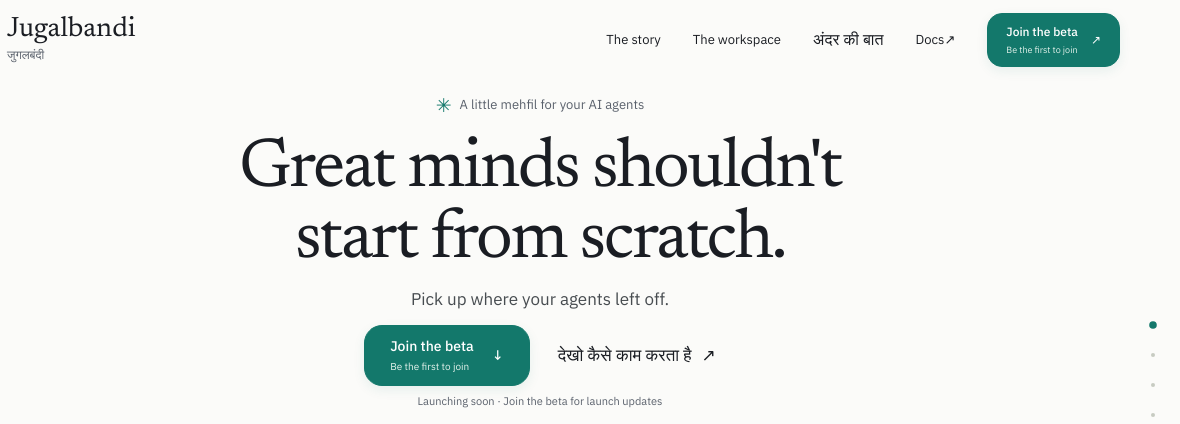
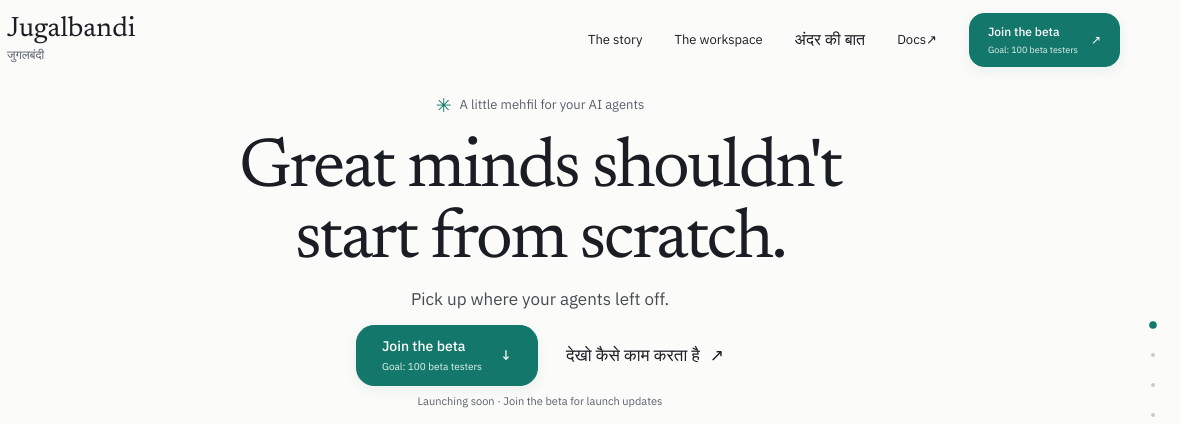
Before and after one commit to buildsbyanmol/jugalbandi-pages, a plain HTML site: page index.html in a window 1280 px wide. Shown: the top 424 px of the page, 100-1280 px from the left. Drawn offline with Linux system fonts and the light colour scheme; a web font is replaced by a local one.

Commit message:
Publish the 100-person beta cohort target
Agent: codex

```diff
--- a/app.js
+++ b/app.js
@@ -1,8 +1,8 @@
-import config from './site-config.js?v=ac0a98492dc49a45';
-import { harnessLogo } from './logos.js?v=ac0a98492dc49a45';
-import { petContents, hydratePets } from './pets.js?v=ac0a98492dc49a45';
-import { detectPlatform, googleFormUrls, registrationReady, registerBeta, betaCommunityLabel } from './services.js?v=ac0a98492dc49a45';
-import { mountWorkspace } from './workspace.js?v=ac0a98492dc49a45';
+import config from './site-config.js?v=5a4857dcda9634dd';
+import { harnessLogo } from './logos.js?v=5a4857dcda9634dd';
+import { petContents, hydratePets } from './pets.js?v=5a4857dcda9634dd';
+import { detectPlatform, googleFormUrls, registrationReady, registerBeta, betaCommunityLabel } from './services.js?v=5a4857dcda9634dd';
+import { mountWorkspace } from './workspace.js?v=5a4857dcda9634dd';
 
 const $ = (selector, parent = document) => parent.querySelector(selector);
 const $$ = (selector, parent = document) => [...parent.querySelectorAll(selector)];
@@ -270,9 +270,11 @@
 }
 $$('[data-beta]').forEach((button) => {
   const marker = $('.beta-trust', button);
-  marker.textContent = betaCommunityLabel(config.betaCommunity?.verifiedRegistrations);
+  marker.textContent = betaCommunityLabel(config.betaCommunity?.verifiedRegistrations, config.betaCommunity?.cohortGoal);
   const verifiedAt = config.betaCommunity?.verifiedAt;
-  if (verifiedAt && Number.isSafeInteger(config.betaCommunity?.verifiedRegistrations)) {
+  if (Number.isSafeInteger(config.betaCommunity?.cohortGoal) && config.betaCommunity.cohortGoal > 0) {
+    marker.title = 'Our target for the first beta cohort.';
+  } else if (verifiedAt && Number.isSafeInteger(config.betaCommunity?.verifiedRegistrations)) {
     marker.title = `Verified registration snapshot: ${new Date(verifiedAt).toLocaleDateString('en-IN', {timeZone:'Asia/Kolkata', day:'numeric', month:'short', year:'numeric'})}`;
   }
   button.addEventListener('click', openBetaRegistration);
--- a/index.html
+++ b/index.html
@@ -10,16 +10,16 @@
   <link rel="preconnect" href="https://fonts.googleapis.com">
   <link rel="preconnect" href="https://fonts.gstatic.com" crossorigin>
   <link href="https://fonts.googleapis.com/css2?family=Newsreader:opsz,wght@6..72,400;6..72,500&family=IBM+Plex+Sans:wght@400;500;600&family=IBM+Plex+Mono:wght@400&family=Tiro+Devanagari+Hindi&display=swap" rel="stylesheet">
-  <link rel="stylesheet" href="./styles.css?v=ac0a98492dc49a45">
-  <link rel="stylesheet" href="./workspace.css?v=ac0a98492dc49a45">
-  <script type="module" src="./app.js?v=ac0a98492dc49a45"></script>
-<meta name="jugalbandi-build" content="ac0a98492dc49a45"></head>
+  <link rel="stylesheet" href="./styles.css?v=5a4857dcda9634dd">
+  <link rel="stylesheet" href="./workspace.css?v=5a4857dcda9634dd">
+  <script type="module" src="./app.js?v=5a4857dcda9634dd"></script>
+<meta name="jugalbandi-build" content="5a4857dcda9634dd"></head>
 <body>
   <a class="skip-link" href="#main">Skip to the story</a>
   <header class="site-header wrap">
     <a class="wordmark" href="./" aria-label="Jugalbandi home"><span class="brand-icon" aria-hidden="true">जु</span><span>Jugalbandi<span class="wordmark-deva" lang="hi">जुगलबंदी</span></span></a>
     <nav aria-label="Main navigation"><a href="#story">The story</a><a href="#workspace-preview">The workspace</a><a href="#technology"><span lang="hi">अंदर की बात</span></a><a href="./docs/">Docs <span aria-hidden="true">↗</span></a></nav>
-    <button class="button button-small" aria-label="Join the beta" aria-describedby="beta-trust-1" data-beta><span class="beta-button-copy"><span>Join the beta</span><small class="beta-trust" id="beta-trust-1">Be the first to join</small></span><span class="beta-button-arrow" aria-hidden="true">↗</span></button>
+    <button class="button button-small" aria-label="Join the beta" aria-describedby="beta-trust-1" data-beta><span class="beta-button-copy"><span>Join the beta</span><small class="beta-trust" id="beta-trust-1">Goal: 100 beta testers</small></span><span class="beta-button-arrow" aria-hidden="true">↗</span></button>
   </header>
 
   <main id="main">
@@ -27,7 +27,7 @@
       <p class="intro"><span class="tiny-flower" aria-hidden="true">✳</span> A little mehfil for your AI agents</p>
       <h1 id="hero-heading">Great minds shouldn't<br>start from scratch.</h1>
       <p class="hero-support">Pick up where your agents left off.</p>
-      <div class="hero-actions"><button class="button" aria-label="Join the beta" aria-describedby="beta-trust-2" data-beta><span class="beta-button-copy"><span>Join the beta</span><small class="beta-trust" id="beta-trust-2">Be the first to join</small></span><span class="beta-button-arrow" aria-hidden="true">↓</span></button><a class="text-link" href="#story" lang="hi">देखो कैसे काम करता है <span aria-hidden="true">↗</span></a></div>
+      <div class="hero-actions"><button class="button" aria-label="Join the beta" aria-describedby="beta-trust-2" data-beta><span class="beta-button-copy"><span>Join the beta</span><small class="beta-trust" id="beta-trust-2">Goal: 100 beta testers</small></span><span class="beta-button-arrow" aria-hidden="true">↓</span></button><a class="text-link" href="#story" lang="hi">देखो कैसे काम करता है <span aria-hidden="true">↗</span></a></div>
       <p class="availability-note">Launching soon · Join the beta for launch updates</p>
 
       <div class="agent-theatre" data-scene="hero" data-step="0" aria-label="Illustrative agents collaborating across harnesses">
@@ -88,7 +88,7 @@
       <details class="builder-details"><summary>For the curious builders <span aria-hidden="true">↗</span></summary><div class="builder-content"><p class="principle" lang="hi">अपने tools, अपने rules.</p><dl class="tech-stack"><dt>Runtime</dt><dd>Node.js 24 · TypeScript · Zod</dd><dt>Capture</dt><dd>Official hooks → redacted spool → one local daemon</dd><dt>Storage</dt><dd>Append-only JSONL → rebuildable SQLite index</dd><dt>Handoff</dt><dd>Recorded events + project/git state + session cursor → relevant packet</dd><dt>Bridge</dt><dd>Stateless stdio MCP shim → agent Unix socket → typed operations</dd><dt>Human control</dt><dd>CLI and planned workspace → separate human Unix socket</dd><dt>Gates</dt><dd>Native controls and hook/git gates. Gate checks do not depend on a running daemon.</dd><dt>Workspace</dt><dd>CLI first. Tauri desktop with a Node sidecar is planned.</dd><dt>Later recall</dt><dd>SQLite FTS default; optional self-hosted mem0 with local embeddings.</dd></dl><p>Existing harnesses retain their safety and permissions. Gate coverage depends on the available mechanism. Jugalbandi keeps a local project record; the connected model providers still process requests in their own environments.</p><a class="text-link" href="./docs/">Read the architecture notes ↗</a></div></details>
     </div></section>
 
-    <section class="invitation wrap" id="download" aria-labelledby="download-heading"><div class="invitation-ornament" aria-hidden="true">✳</div><p class="intro" lang="hi">एक छोटी सी महफ़िल</p><h2 id="download-heading" lang="hi">आपकी महफ़िल तैयार है?</h2><p>Bring your AI agents together.</p><div class="invitation-cast" aria-hidden="true"><svg viewBox="0 0 200 180"><use href="./assets/characters.svg#claude"/></svg><svg viewBox="0 0 200 180"><use href="./assets/characters.svg#jb"/></svg><svg viewBox="0 0 200 180"><use href="./assets/characters.svg#codex"/></svg></div><button class="button" aria-label="Join the beta" aria-describedby="beta-trust-3" data-beta><span class="beta-button-copy"><span>Join the beta</span><small class="beta-trust" id="beta-trust-3">Be the first to join</small></span><span class="beta-button-arrow" aria-hidden="true">↓</span></button><p class="availability-note">Launching soon · Planned first target: macOS</p><a class="text-link build-story-link" href="./story/">Build story &amp; pet credits ↗</a></section>
+    <section class="invitation wrap" id="download" aria-labelledby="download-heading"><div class="invitation-ornament" aria-hidden="true">✳</div><p class="intro" lang="hi">एक छोटी सी महफ़िल</p><h2 id="download-heading" lang="hi">आपकी महफ़िल तैयार है?</h2><p>Bring your AI agents together.</p><div class="invitation-cast" aria-hidden="true"><svg viewBox="0 0 200 180"><use href="./assets/characters.svg#claude"/></svg><svg viewBox="0 0 200 180"><use href="./assets/characters.svg#jb"/></svg><svg viewBox="0 0 200 180"><use href="./assets/characters.svg#codex"/></svg></div><button class="button" aria-label="Join the beta" aria-describedby="beta-trust-3" data-beta><span class="beta-button-copy"><span>Join the beta</span><small class="beta-trust" id="beta-trust-3">Goal: 100 beta testers</small></span><span class="beta-button-arrow" aria-hidden="true">↓</span></button><p class="availability-note">Launching soon · Planned first target: macOS</p><a class="text-link build-story-link" href="./story/">Build story &amp; pet credits ↗</a></section>
   </main>
 
   <footer class="site-footer wrap"><a class="wordmark" href="./">Jugalbandi <span lang="hi">जुगलबंदी</span></a><p>Different agents. One continuous workflow.</p><div><a href="./docs/">Docs ↗</a><a href="./story/">Build story ↗</a><a href="./privacy/">Privacy</a><label class="motion-toggle"><input type="checkbox" id="reduce-motion"> Reduce motion</label></div></footer>
--- a/services.js
+++ b/services.js
@@ -58,8 +58,9 @@
   finally { clearTimeout(timeout); }
 }
 
-/** Only verified counts may become social proof; missing data is never zero. */
-export function betaCommunityLabel(count) {
+/** A cohort goal is labelled as a goal. Only verified totals may claim signups. */
+export function betaCommunityLabel(count, cohortGoal) {
+  if (Number.isSafeInteger(cohortGoal) && cohortGoal > 0) return `Goal: ${cohortGoal.toLocaleString('en-IN')} beta testers`;
   if (!Number.isSafeInteger(count) || count < 0) return 'Beta list is open';
   if (count === 0) return 'Be the first to join';
   return `${count.toLocaleString('en-IN')} ${count === 1 ? 'person has' : 'people have'} joined`;
--- a/site-config.js
+++ b/site-config.js
@@ -1,7 +1,7 @@
 // Public form URLs only. The form editor URL and credentials do not belong here.
 export default Object.freeze({
-  // Verified unique real signups. Manual snapshot; excludes QA submissions.
-  betaCommunity: { verifiedRegistrations: 0, verifiedAt: '2026-10-18T16:45:18.320919+00:00' },
+  // User-selected cohort goal is marketing copy, separate from verified signup totals.
+  betaCommunity: { cohortGoal: 100, verifiedRegistrations: 0, verifiedAt: '2026-10-18T16:45:18.320919+00:00' },
   registration: {
     provider: 'google-forms',
     responderUrl: 'https://docs.google.com/forms/d/e/1FAIpQLSfE49_1jG5crUnXVcyXNYBhk6oekkpIVZ1KeOo15PF-2_OOhw/viewform',
--- a/workspace.js
+++ b/workspace.js
@@ -1,5 +1,5 @@
-import { harnessLogo } from './logos.js?v=ac0a98492dc49a45';
-import { petContents } from './pets.js?v=ac0a98492dc49a45';
+import { harnessLogo } from './logos.js?v=5a4857dcda9634dd';
+import { petContents } from './pets.js?v=5a4857dcda9634dd';
 /** Scripted workspace preview. Fictional project, sample data, no model or payment connection. */
 const EXAMPLE_PROMPT = 'Make invoice.paid retries idempotent by provider event ID. Keep the current receipt schema, preserve retryable failures, and never log customer emails.';
 const DECISION_RECORD = '2026-10-18 | invoice.paid retries | Approve a persistent unique constraint on (provider, event_id). Keep the current receipt schema and retryable failures. Never log customer emails. | Human accepted (scripted sample)';
```
Also changed, not shown: docs/index.html (+1 -1 lines), privacy/index.html (+1 -1 lines), story/index.html (+1 -1 lines), 1 other file.
